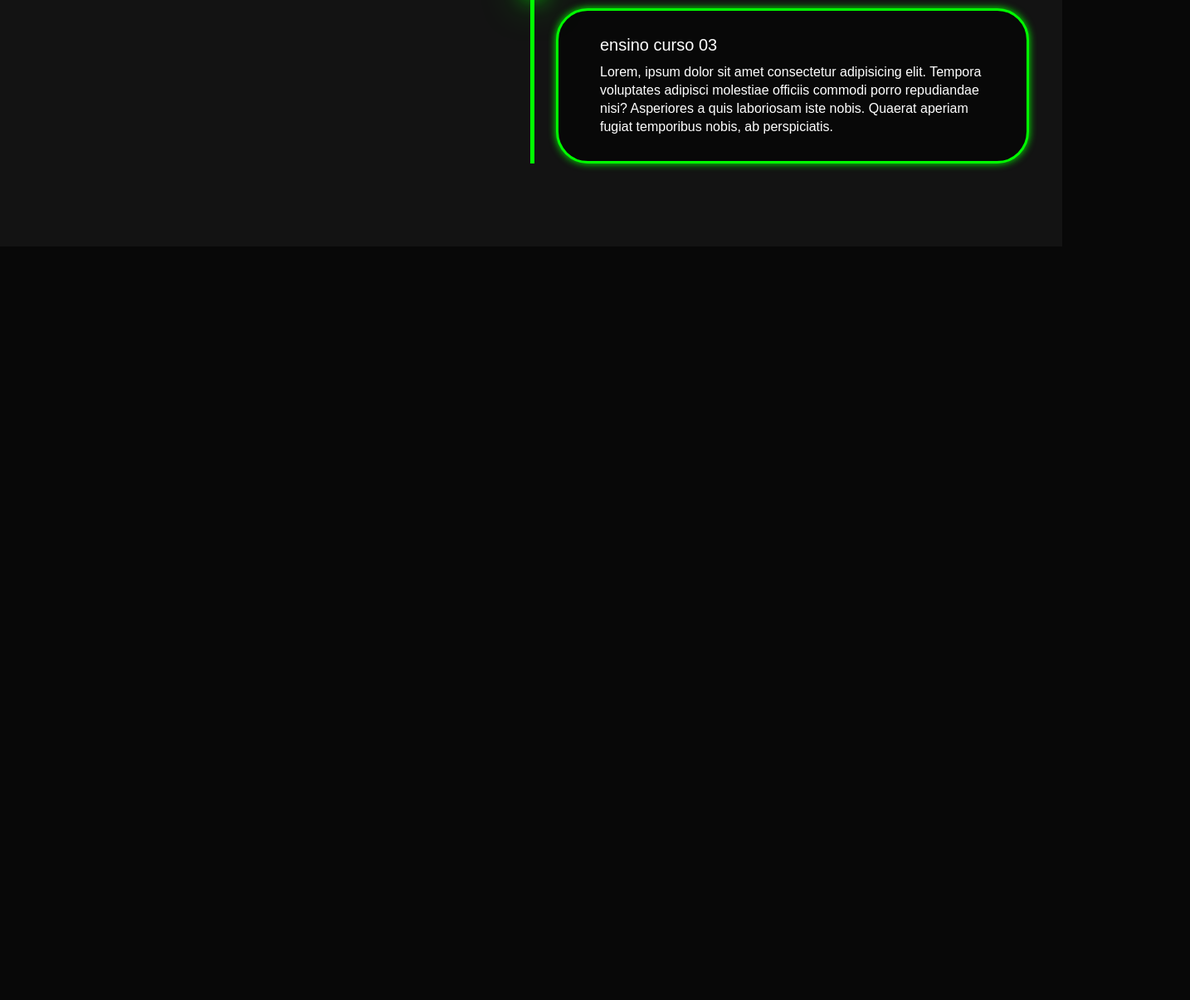
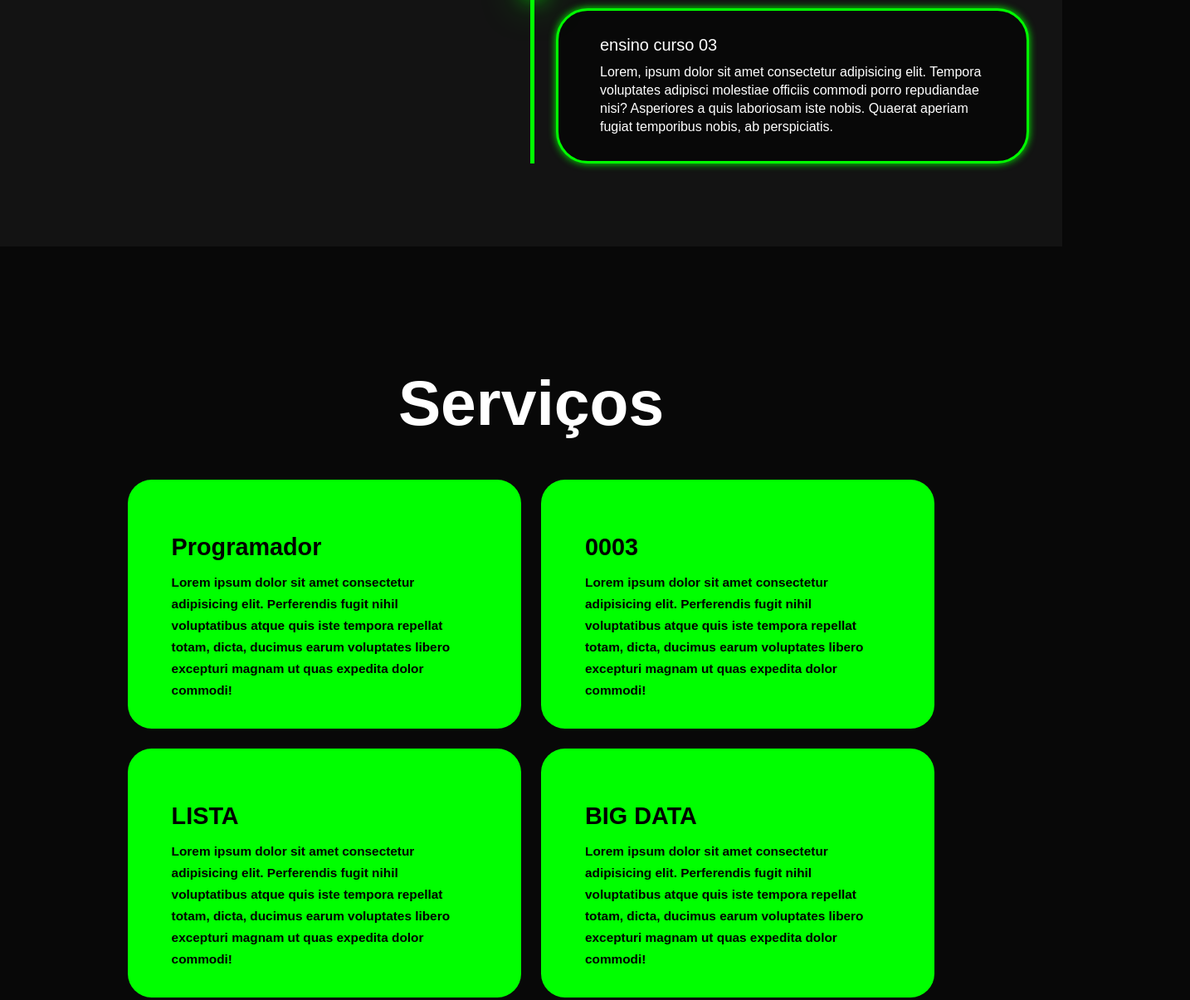
Before and after one commit to Nunes-01/Portfolio, a plain HTML site: page inex.html in a window 1280 px wide. Shown: the part 1932-3137 px from the top of the page at 83% size, 1434 px wide, since content can reach past the window. Before the commit the page ends 2229 px from the top, so only its background shows below. Drawn offline with nearby package versions, Linux system fonts and the light colour scheme.

Commit message:
implementação 1.3
Finalizando a algumas coisas em educação e realizando a implementação do campo experiência.

```diff
--- a/inex.html
+++ b/inex.html
@@ -23,8 +23,8 @@
         <nav class="navbar">
             <a href="#Inicio" class="active">Inicio</a>
             <a href="#Educação">Educação</a>
-            <a href="#serviços">Serviços</a>
-            <a href="#Inicio">Experiencia</a>
+            <a href="#Serviços">Serviços</a>
+            <a href="#Experiencia">Experiencia</a>
             <a href="#Contato">Contato</a>
         </nav>
     </header>
@@ -49,7 +49,7 @@
 
             <div class="btn-group">
                 <a href="#" class=""></a>
-                <a href="#contato" class="btn">Contato</a>
+                <a href="#Contato" class="btn">Contato</a>
             </div>
         </div>
         <div class="inicio-img">
@@ -118,13 +118,66 @@
 
                 </div>
             </div>
+        </div>
+    </section>
 
 
+    <section class="Serviços" id="Serviços">
+        <h2 class="heading">Serviços</h2>
 
+        <div class="Serviços-container">
+            <div class="Serviços-box">
+                <div class="Serviços-info">
+                    <h4> Programador </h4>
+                    <p>Lorem ipsum dolor sit amet consectetur adipisicing elit. Perferendis fugit nihil voluptatibus
+                        atque quis iste tempora repellat totam, dicta, ducimus earum voluptates libero excepturi magnam
+                        ut quas expedita dolor commodi!</p>
+                </div>
+            </div>
 
+            <div class="Serviços-box">
+                <div class="Serviços-info">
+                    <h4>  0003 </h4>
+                    <p>Lorem ipsum dolor sit amet consectetur adipisicing elit. Perferendis fugit nihil voluptatibus
+                        atque quis iste tempora repellat totam, dicta, ducimus earum voluptates libero excepturi magnam
+                        ut quas expedita dolor commodi!</p>
+                </div>
+            </div>
+
+            <div class="Serviços-box">
+                <div class="Serviços-info">
+                    <h4> LISTA </h4>
+                    <p>Lorem ipsum dolor sit amet consectetur adipisicing elit. Perferendis fugit nihil voluptatibus
+                        atque quis iste tempora repellat totam, dicta, ducimus earum voluptates libero excepturi magnam
+                        ut quas expedita dolor commodi!</p>
+                </div>
+            </div>
+
+            <div class="Serviços-box">
+                <div class="Serviços-info">
+                    <h4> BIG DATA </h4>
+                    <p>Lorem ipsum dolor sit amet consectetur adipisicing elit. Perferendis fugit nihil voluptatibus
+                        atque quis iste tempora repellat totam, dicta, ducimus earum voluptates libero excepturi magnam
+                        ut quas expedita dolor commodi!</p>
+                </div>
+            </div>
 
         </div>
 
+    </section>
+
+
+    <section class="Experiencia" id="Experiencia">
+    <div class="Experiencia box">
+        <h2 class="heading">Experiencia</h2>
+
+        <div class="wrapper">
+            <div class="Experiencia-item">
+                <img src="/img/imagem 01.jpg" alt="">
+                <h2>teste 01</h2>
+            </div>
+        </div>
+    </div>
     </section>
 
     <script>script.js</script>
--- a/style.css
+++ b/style.css
@@ -376,25 +376,25 @@ text-animation span {
     box-shadow: 0 0 25px var(--main-color);
 }
 
-.timeline-content h3{
+.timeline-content h3 {
     font-size: 20px;
     color: white;
     margin: 0 0 10px;
     font-weight: 500;
 }
 
-.timeline-content p{
+.timeline-content p {
     color: white;
     font-size: 16px;
     font-weight: 300;
     line-height: 22px;
 }
 
-::-webkit-scrollbar{
+::-webkit-scrollbar {
     width: 8px;
 }
 
-::-webkit-scrollbar-thumb{
+::-webkit-scrollbar-thumb {
     background-color: var(--main-color);
 }
 
@@ -402,3 +402,60 @@ text-animation span {
     background-color: var(--bg-color);
     width: 50px;
 }
+
+.Serviços {
+    color: var(--bg-color);
+    color: black;
+
+}
+.Serviços h2{
+    margin-bottom: 5rem;
+    color: white;
+}
+
+.Serviços-container {
+    display: grid;
+    grid-template-columns: repeat(2, 1fr);
+    align-items: center;
+    gap: 2.5rem;
+}
+
+.Serviços-box {
+    background-color: var(--main-color);
+    height: 300px;
+    border-radius: 3rem;
+    border: 5px solid transparent;
+    cursor: pointer;
+    transition: 0.4s ease-in-out;
+}
+
+.Serviços-box:hover {
+    background-color: white;
+    color: black;
+    border: 5px solid var(--main-color);
+    transform: scale(1.03);
+}
+
+.Serviços-box .Serviços-info {
+    display: flex;
+    flex-direction: column;
+    text-align: left;
+    max-height: 200px;
+    justify-content: left;
+    align-items: baseline;
+    padding: 5rem 5rem;
+}
+
+.Serviços-info h4 {
+    font-size: 3rem;
+    font-weight: 800;
+    line-height: 2;
+}
+
+.Serviços-info p {
+    font-size: 1.6rem;
+    font-weight: 600;
+    max-height: 100px;
+    line-height: 1.7;
+    margin: auto;
+}
```
Lines whose indentation alone changed are shown as unchanged.
